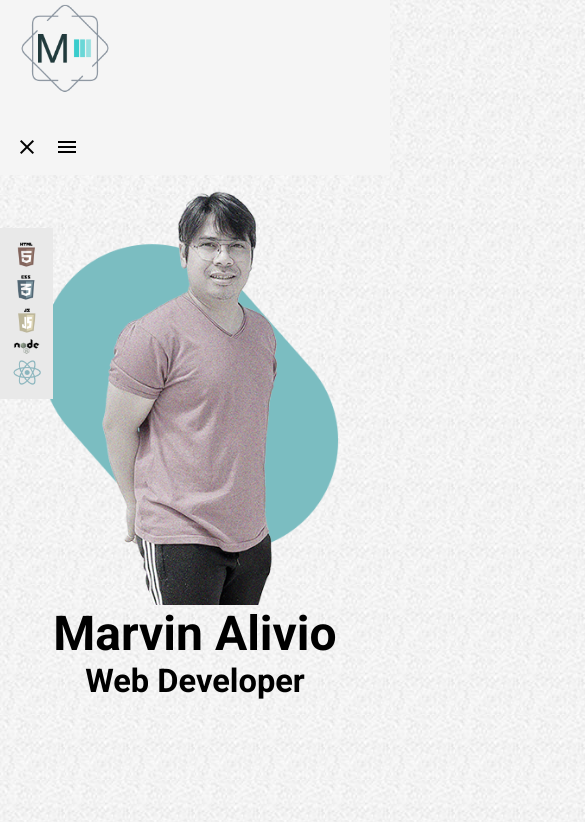
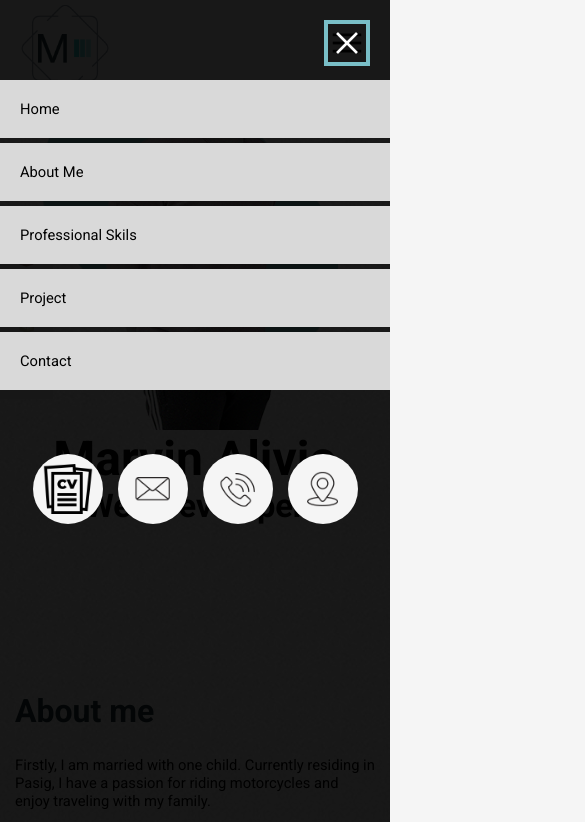
Before and after one commit to marvinalivio/portfolio, a plain HTML site: page index.html in a window 390 px wide. Both pictures are taken after a click on the element "menu". Shown: the top 822 px of the page, 585 px wide, since content can reach past the window. Drawn offline with nearby package versions, Linux system fonts and the light colour scheme; a script that the page names is missing; files whose address does not match are found by name.

Commit message:
Feat: adding js

```diff
--- a/css/style.css
+++ b/css/style.css
@@ -5,7 +5,7 @@
     body {
         padding-top: 0 !important;
     }
-    .barSkillsContainer, section#Project, .sectionClass {
+    .barSkillsContainer, section.project, .sectionClass {
         display: block !important;
     }
     section#aboutMe article {
@@ -25,6 +25,7 @@
         display: flex !important;
         flex-direction: column;
         gap: 5px !important;
+        margin-top: 80px;
     }
     nav li a {
         padding: 20px;
@@ -33,16 +34,15 @@
         background: #d9d9d9;
     }
     nav {
-        background: rgba(0 0 0 / 70%);
+        background: rgba(0 0 0 / 90%);
         position: absolute;
-        top: 111%;
         left: 0px;
         width: 100%;
         height: 100vh;
-        display: none;
+        transition: .8s;
     }
-    header{
-        position: relative !important;
+    #menu {
+        top: -100vh;
     }
     .dwnldbtn{
         display: none !important;
@@ -51,6 +51,22 @@
     nav .showMobile {
         display: block !important;
         margin: 0 auto;
+    }
+    body span.material-symbols-outlined {
+        display: block;
+        position: fixed;
+        top: 20px;
+        right: 20px;
+        font-size: 38px;
+        border: 4px solid #79bec7;
+    }
+    #closeNav {
+        display: none;
+        position: absolute;
+        top: 20px;
+        right: 20px;
+        z-index: 2;
+        color: #fff;
     }
     .cta {
         display: flex;
@@ -260,15 +276,15 @@ aside > div {
     grid-template-columns: repeat(2, 47%);
     justify-content: space-between;
 }
-section#Project {
+section.project {
     display: grid;
     grid-template-columns: repeat(3, 1fr);
     grid-gap: 20px;
 }
-section#Project h2 {
+section.project h2 {
     grid-area: 1 / span 3;
 }
-section#Project img {
+section.project img {
     width: 100%;
     filter: grayscale(.6);
     opacity: .7;
@@ -368,4 +384,8 @@ small {
     text-align: center;
     display: block;
     padding-bottom: 20px;
+    padding-top: 30px;
 }
+span.material-symbols-outlined {
+    display: none;
+}
--- /dev/null
+++ b/js/script.js
@@ -0,0 +1,16 @@
+let menu = document.getElementById("menu");
+let closeNav = document.getElementById("closeNav");
+function openNav(){
+    menu.style.top = "0";
+    closeNav.style.display = "inline-block"
+}
+
+function closeNow(){
+    menu.style.top = "-100vh"
+    closeNav.style.display = "none"
+}
+
+function closeNo(){
+    menu.style.top = "-100vh"
+    closeNav.style.display = "none"
+}
```
